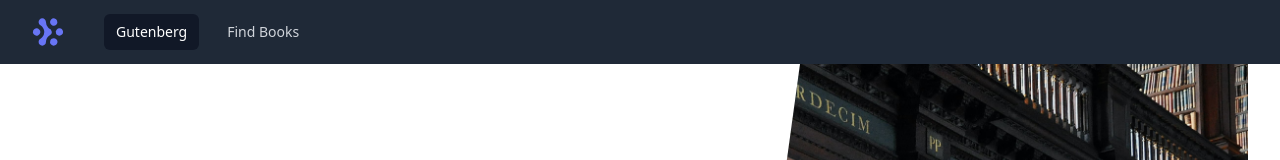
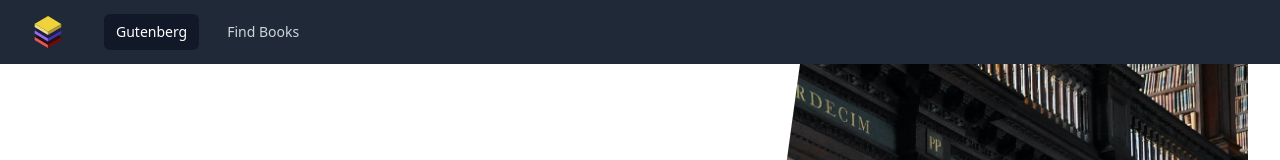
Before and after one commit to AlessandroRinaudo/search-engine, a Vue app: page / in a window 1280 px wide. Shown: the top 160 px of the page. Built offline with nearby package versions, Linux system fonts and the light colour scheme; a web font is replaced by a local one.

Commit message:
feat: 🦄 add logo

```diff
--- a/src/App.vue
+++ b/src/App.vue
@@ -5,11 +5,7 @@
         <div class="flex items-center justify-between h-16">
           <div class="flex items-center">
             <div class="flex-shrink-0">
-              <img
-                class="w-8 h-8"
-                src="/img/logos/workflow-mark-on-dark.svg"
-                alt="Workflow logo"
-              />
+              <img class="w-8 h-8" src="/img/logos/swam.svg" alt="Logo" />
             </div>
             <div class="block">
               <div class="flex items-baseline ml-10">
@@ -54,8 +50,14 @@ export default defineComponent({
     showMenu: false,
     showProfileMenu: false,
     links: [
-      { text: "Gutenberg", to: "/" },
-      { text: "Find Books", to: "/language" }
+      {
+        text: "Gutenberg",
+        to: "/"
+      },
+      {
+        text: "Find Books",
+        to: "/language"
+      }
     ]
   })
 });
--- a/src/views/Books.vue
+++ b/src/views/Books.vue
@@ -8,8 +8,9 @@
               <a
                 href="#"
                 class="ml-4 text-sm font-medium text-gray-500 hover:text-gray-700"
-                ><router-link to="/language">Languages</router-link></a
               >
+                <router-link to="/language">Languages</router-link>
+              </a>
             </div>
           </li>
           <li>
```
Also changed, not shown: jsconfig.json (added, +9 -0 lines), public/img/logos/swam.png (added), public/img/logos/swam.svg (added).
